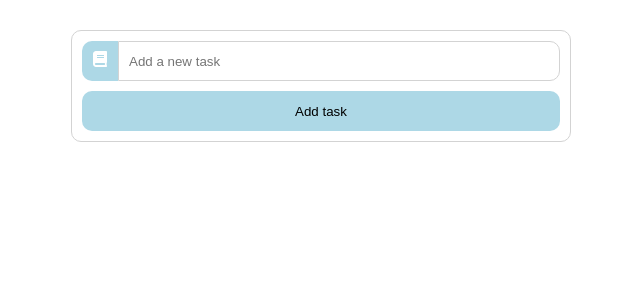
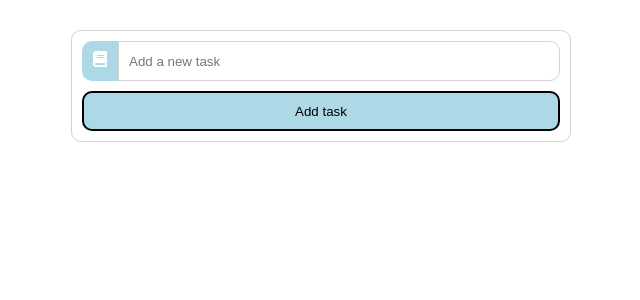
Before and after one commit to SebuBergman/React-todo-app, a React (Create React App) app: page / in a window 1280 px wide. Shown: the top 300 px of the page, without its empty margins (319-959 px from the left). Built offline with nearby package versions, Linux system fonts and the light colour scheme.

Commit message:
Added reducer to the functions

```diff
--- a/src/App.js
+++ b/src/App.js
@@ -1,55 +1,97 @@
-import React, { useState } from'react';
+import React, { useState, useReducer } from'react';
 import './App.css';
 import './app.scss';
 import TodoList from './components/TodoList';
 import AddTodo from './components/AddTodo';
 import { v4 as uuid } from 'uuid';
 
-function App() {
-  const [todos, setTodos] = useState([]); // state for storing todos
+function tasksReducer(tasks, action) {
+  switch (action.type) {
+    case 'ADD_TODO':
+      return [
+       ...tasks,
+      {
+        id: uuid(),
+        title: action.title,
+        completed: false,
+      }
+      ];
+    case 'TOGGLE_COMPLETED':
+      return tasks.map((todo) =>
+        todo.id === action.id? {...todo, completed:!todo.completed } : todo
+      );
+    case 'DELETE_TODO':
+      return tasks.filter((todo) => todo.id!== action.id);
+    case 'EDIT_TODO':
+      return tasks.map((todo) => {
+        if (todo.id === action.editedTodo.id) {
+          return action.editedTodo;
+        } else {
+          return todo;
+        }
+      }
+      );
+    case 'CLEAR_TODOS':
+      return [];
+    default:
+      return tasks;
+  }
+}
 
-  function submitTodo(title) { // Function add a new todo to the list
-    const newTodo = {
-      id: uuid(),
-			title: title,
-			completed: false,
-    }
-    setTodos([...todos, newTodo]);
-  }
-
-  function toggleCompleted(id) { // Function to toggle the completed status of a todo
-    const updatedTodos = todos.map((todo) =>
-      todo.id === id? {...todo, completed:!todo.completed } : todo
-    );
-    setTodos(updatedTodos);
-  }
-
-  function deleteTodo(id) { // Function to delete a todo using its id
-    const updatedTodos = todos.filter((todo) => todo.id!== id);
-    setTodos(updatedTodos);
-  }
-
-  function editTodo(editedTodo) { // Function to edit a todo using its id
-    setTodos(
-      todos.map((todo) => {
+/*
+todos.map((todo) => {
         if (todo.id === editedTodo.id) {
           return editedTodo;
         } else {
           return todo;
         }
       })
-    );
+*/
+function App() {
+  const[todos, dispatch] = useReducer(tasksReducer, []); // useReducer hook to manage the state
+
+  function submitTodo(title) { // Function add a new todo to the list
+    dispatch({
+      type: "ADD_TODO",
+      title,
+    });
+  }
+
+  function toggleCompleted(id) {
+    dispatch({
+      type: "TOGGLE_COMPLETED",
+      id,
+    });
+  }
+
+  function editTodo(editedTodo) { // Function to edit a todo using its id
+    dispatch({
+      type: "EDIT_TODO",
+      editedTodo,
+    });
+  }
+  function deleteTodo(id) {
+    dispatch({
+      type: "DELETE_TODO",
+      id,
+    }) // Function to delete a todo using its id
   }
 
   function clearTodos() {
-    setTodos([]);
+    dispatch({
+      type: "CLEAR_TODOS",
+    });
   }
 
   return (
     <div className="todo-app">
       <div className="todo-app_Container">
         <div className="todo-app_Wrapper">
-          <AddTodo submitTodo={submitTodo} todoLength={todos.length} clearTodos={clearTodos}/>
+          <AddTodo
+            submitTodo={submitTodo}
+            todoLength={todos.length}
+            clearTodos={clearTodos}
+          />
           <TodoList
             todos={todos}
             toggleCompleted={toggleCompleted} // Added this line to pass toggleCompleted function to TodoList component
--- a/src/components/AddTodo.js
+++ b/src/components/AddTodo.js
@@ -6,10 +6,8 @@ function AddTodo({ submitTodo, todoLength, clearTodos }) {
     const [todo, setTodo] = useState('');
 
     let addTodoContent;
-    console.log(todoLength);
 
     if (todoLength === 0) {
-        console.log("Is zero");
         addTodoContent = (
             <>
                 <div className="input-group">
@@ -24,7 +22,9 @@ function AddTodo({ submitTodo, todoLength, clearTodos }) {
                         onChange={(e) => setTodo(e.target.value)}
                     />
                 </div>
+                <div className="input_buttonContainer">
                     <button
+                        className="add_button"
                         onClick={() => {
                             setTodo("");
                             submitTodo(todo);
@@ -32,17 +32,16 @@ function AddTodo({ submitTodo, todoLength, clearTodos }) {
                     >
                         Add task
                     </button>
+                </div>
             </>
         )
     } else {
-        console.log("Is more than zero");
         addTodoContent = (
             <>
                 <div className="input-group">
                     <div className="input-icon">
                         <FaBook color="white" />
                     </div>
-
                     <input
                         className="input"
                         placeholder="Add a new task"
@@ -50,7 +49,9 @@ function AddTodo({ submitTodo, todoLength, clearTodos }) {
                         onChange={(e) => setTodo(e.target.value)}
                     />
                 </div>
+                <div className="input_buttonContainer">
                     <button
+                        className="add_button_1"
                         onClick={() => {
                             setTodo("");
                             submitTodo(todo);
@@ -59,10 +60,12 @@ function AddTodo({ submitTodo, todoLength, clearTodos }) {
                         Add task
                     </button>
                     <button
+                        className="add_button_2"
                         onClick={clearTodos}
                     >
                         Clear todos
                     </button>
+                </div>
             </>
         )
     }
--- a/src/components/TodoItem.js
+++ b/src/components/TodoItem.js
@@ -9,6 +9,7 @@ function TodoItem({ todo, toggleCompleted, deleteTodo, onTodoChange }) {
     const [isEditing, setIsEditing] = useState(false);
 
     let todoContent;
+    console.log(todo);
 
     if (isEditing) {
         todoContent = (
--- a/src/components/todoItem.scss
+++ b/src/components/todoItem.scss
@@ -21,14 +21,32 @@
         }
     }
 
+    .input_buttonContainer {
+        display: flex;
+
+        .add_button {
+                border-radius: 10px;
+            }
+
+        .add_button_1 {
+            flex: 2;
+            border-radius: 10px 0px 0px 10px;
+        }
+
+        .add_button_2 {
+            flex: 1;
+            border-radius: 0px 10px 10px 0px;
+            border-left: 0px;
+        }
+
         button {
             margin-top: 10px;
             width: 100%;
             height: 40px;
             background-color: lightblue;
-        border: none;
-        border-radius: 10px;
+            border: 2px solid black;
             cursor: pointer;
+        }
     }
 }
 
@@ -50,9 +68,9 @@
     }
 
     .todo-editButton {
-            padding: 10px;
+        padding: 10px 15px 10px 15px;
         background-color: lightblue;
-            border: none;
+        border: 2px solid black;
         border-radius: 10px;
         cursor: pointer;
     }
```
Lines whose indentation alone changed are shown as unchanged.
